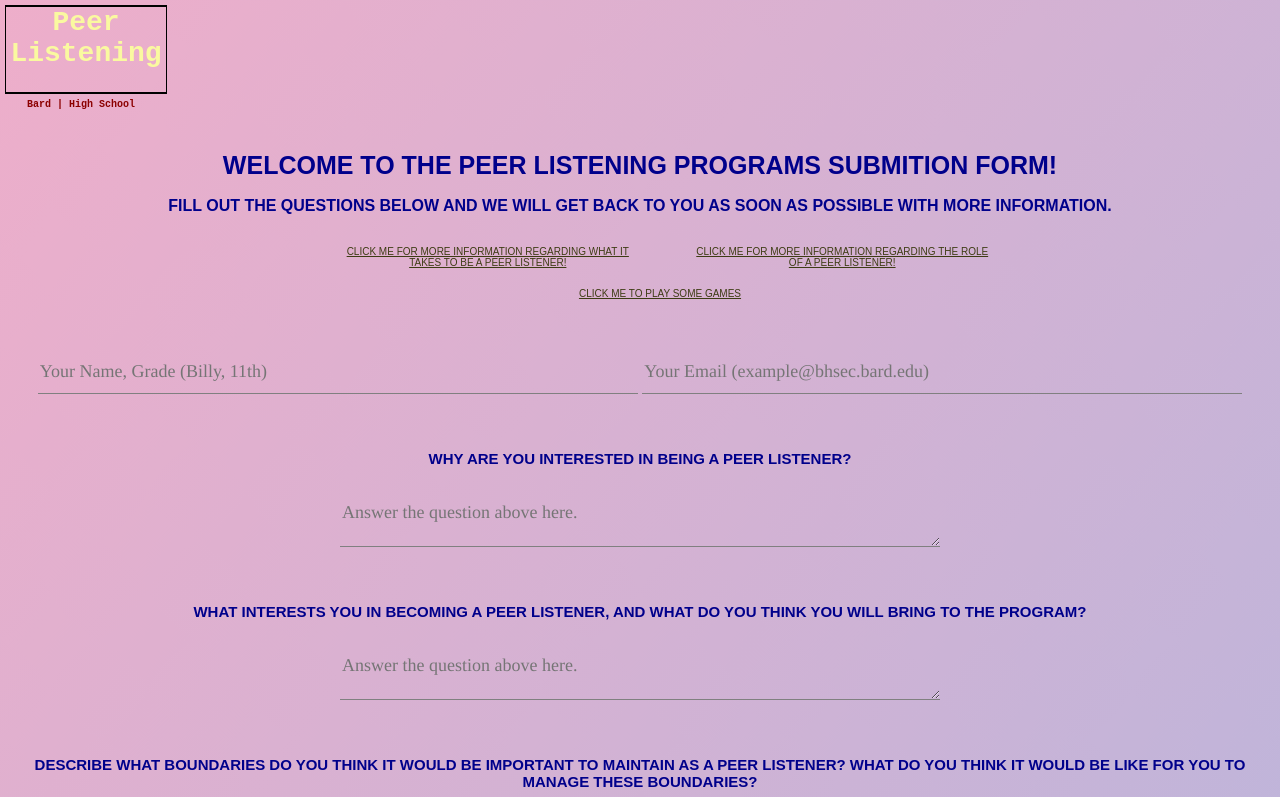
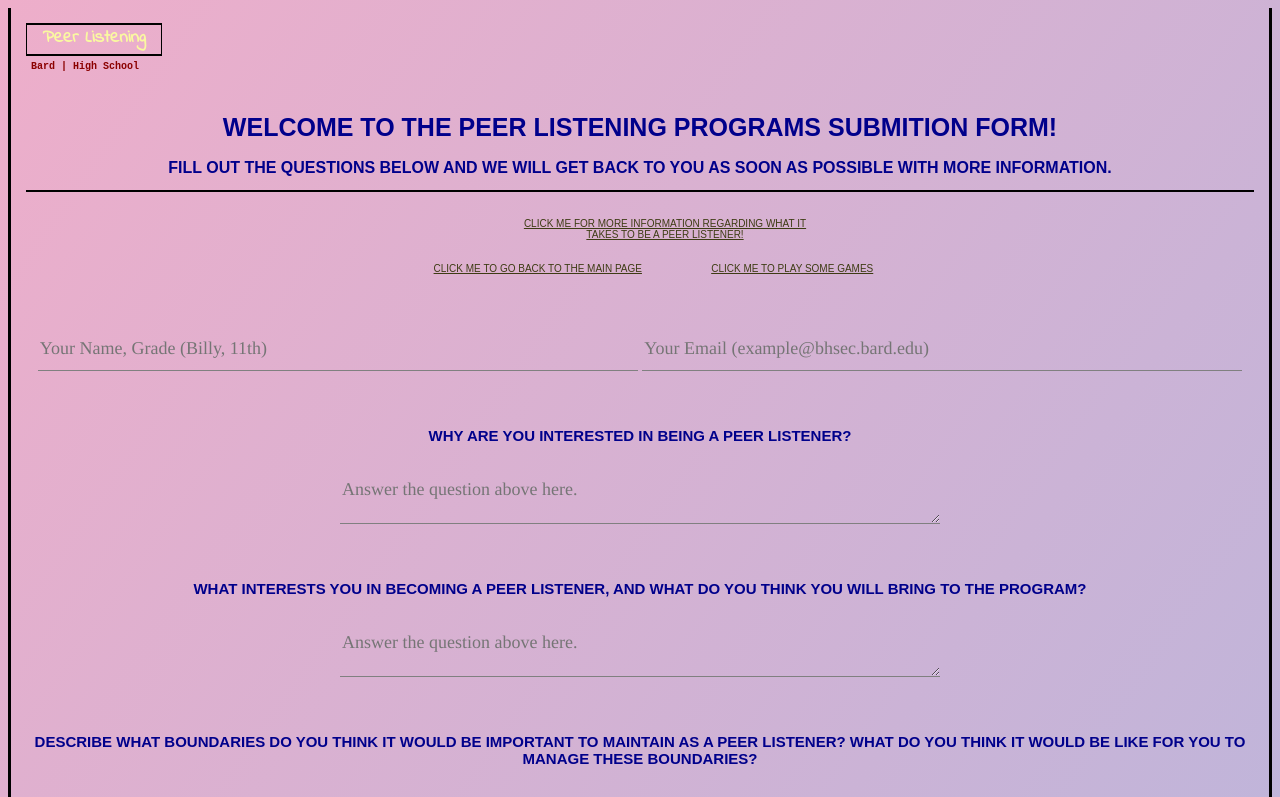
Before and after one commit to danieleyny/PeerLIstenin-ContactForm, a plain HTML site: page index.html in a window 1280 px wide. Shown: the top 797 px of the page. Drawn offline with Linux system fonts and the light colour scheme.

Commit message:
updates to main page

```diff
--- a/index.html
+++ b/index.html
@@ -1,6 +1,8 @@
 <html>
 <head>
+  <title>Sign Up Page</title>
   <link rel="stylesheet" type="text/css" href="style.css">
+  <link href="https://fonts.googleapis.com/css?family=Indie+Flower&display=swap" rel="stylesheet">
 </head>
 
 
@@ -12,16 +14,18 @@
   <a name="top"><div class="contact-title"></a>
         <h1> Welcome To The Peer Listening Programs Submition Form!</h1>
         <h2> Fill out the questions below and we will get back to you as soon as possible with more information.</h2>
+<hr color="black"/>
   </div>
   <br />
   <div>
-    <a class="linkedtext" href="#infopeer"> Click me for more information regarding what it takes to be a peer listener!</a>
+    <a class="linkedtext1" href="#infopeer"> Click me for more information regarding what it takes to be a peer listener!</a>
 
-    <a class="linkedtext1" href="#becomepeer"> Click me for more information regarding the role of a peer listener!</a>
+
 
 <br /><br />
 
-    <a class="linkedtext2" href="#games"> Click me to play some games</a>
+    <a class="linkedtext1" href="https://danieleyny.github.io/PeerLIstening/"> Click me to go back to the main page</a>
+    <a class="linkedtext1" href="#games"> Click me to play some games</a>
   </div>
 
 
@@ -136,19 +140,19 @@
 
 <hr class="hr" />
 <br />
-<h class="infopage"> MORE INFORMATION PAGE </h>
+<a name="infopeer"><h class="infopage"> MORE INFORMATION PAGE </h>
 <br />
 <h class="hmoreinfo"> What it takes to be a peer listener! </h>
 
 <br /> <br />
-<a name="becomepeer"><p class="moreinfo"> To become a peer leader you must first complete this form which will then be either passed or denied by Ms. Haberman. If passed you will have to go through a training course that will run for a couple of weeks for legal reasons and to help you understand your role better and how to interact and react to certain situations that you might find yourself in while being a peer leader. After this mandatory training course lead by Ms. Haberman, you will be labeled as an official Peer Leader in Bard and will be assigned either an hour throughout the day or a students contact ID based off of what works best for you. </p> </a>
+<p class="moreinfo"> To become a peer leader you must first complete this form which will then be either passed or denied by Ms. Haberman. If passed you will have to go through a training course that will run for a couple of weeks for legal reasons and to help you understand your role better and how to interact and react to certain situations that you might find yourself in while being a peer leader. After this mandatory training course lead by Ms. Haberman, you will be labeled as an official Peer Leader in Bard and will be assigned either an hour throughout the day or a students contact ID based off of what works best for you. </p> </a>
 
 <br />
 
 
 
 <h class="h2moreinfo"> The role of a peer listener! </h>
-<a name="infopeer"><p class="moreinfo1"> As a Peer Listener, your role is to foster emotional well-being to those who reach out through the online anonymous site and any other peer-to-peer interactions that you might coordinate with your partner if comfortable. Your task is to be available to discuss any and all questions, conversations, and issues as long as they don't involve anything regarding physical harm or things regarding mental health that should be taken up with a trained professional. Peer Listeners are trained in a variety of areas including listening skills, problem-solving, and crisis management.</p> </a>
+<p class="moreinfo1"> As a Peer Listener, your role is to foster emotional well-being to those who reach out through the online anonymous site and any other peer-to-peer interactions that you might coordinate with your partner if comfortable. Your task is to be available to discuss any and all questions, conversations, and issues as long as they don't involve anything regarding physical harm or things regarding mental health that should be taken up with a trained professional. Peer Listeners are trained in a variety of areas including listening skills, problem-solving, and crisis management.</p> </a>
 
 <br />
 
--- a/style.css
+++ b/style.css
@@ -1,10 +1,13 @@
 body {
-  margin: 5;
-  padding: 0;
+  margin: 8;
+  padding: 15;
   text-align: center;
   background: linear-gradient(rgba(0, 0, 50, 0.5));
   background-position: center;
   font-family: sans-serif;
+  border-left:  3px solid black;
+  border-right:  3px solid black;
+
 }
 .contact-title
 {
@@ -70,7 +73,6 @@ input
 {
   background-color: darkblue;
   cursor: pointer;
-  color: darkred;
 }
 .red
 {
@@ -91,28 +93,29 @@ input
   background: linear-gradient(125deg, rgba(238,174,202,1) 0%, rgba(148,187,233,1) 100%);
 }
 .titlebox{
-  width: 160px;
-  height: 85px;
+  width: 134px;
+  height: 29px;
   background: transparent;
   border: none;
   outline: none;
   border-top: 2px solid black;
-  border-left: .5px solid black;
-  border-right: .5px solid black;
+  border-left: .8px solid black;
+  border-right: .8px solid black;
   border-bottom: 2px solid black;
   color: #FAF9A0;
-  font-size: 28px;
+  font-size: 18px;
   margin-bottom: 10px;
   transition: all 5s ease-in-out;
-  font-family: monospace;
+  font-family: 'Indie Flower', cursive;
+
 }
 .titledisc {
   background: transparent;
   border:none;
   outline: none;
-  color: darkred  ;
+  color: darkred;
   font-size: 10px;
-  margin-left:22px;
+  margin-left:5px;
   margin-top: -5px;
   font-family: monospace;
 }
@@ -437,7 +440,7 @@ input
 .maillink {
   font-size: 12.5px;
   font-family: georgia;
-  color: black;
+  color: #5e5d53;
 }
 .emailhover:hover {
   color: darkred;
```
